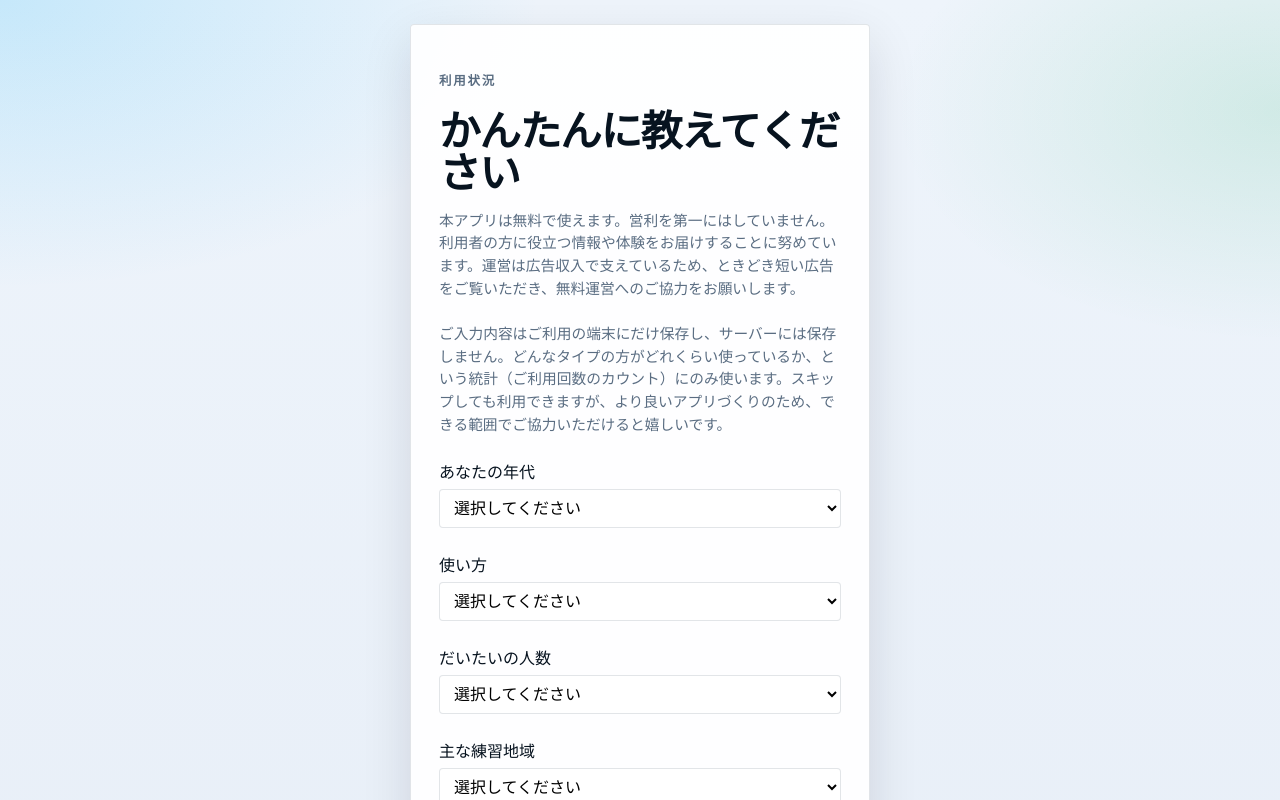
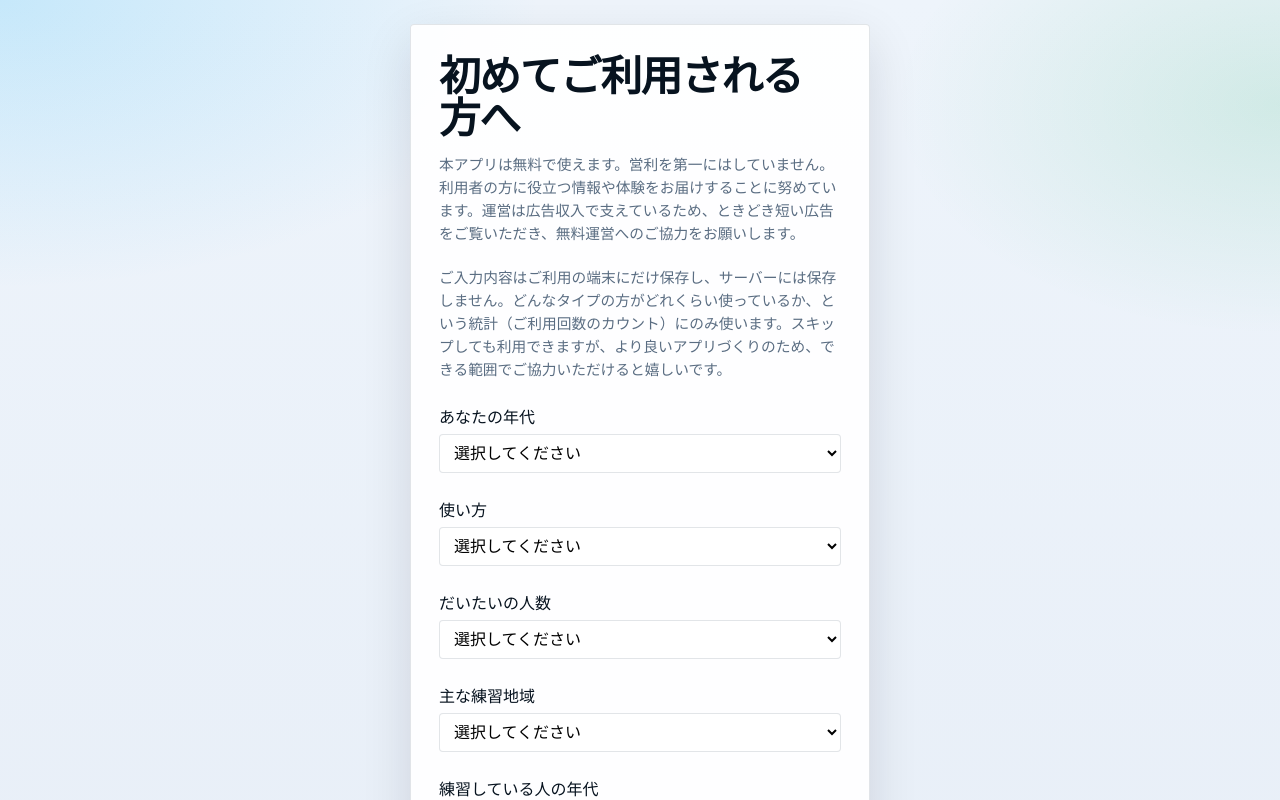
Before and after one commit to naokipinetreebay-wq/saccadeTR, a Next.js app: page /saccade/ in a window 1280 px wide. Both pictures are taken after a click on the button "ルームを作成". Shown: the top 800 px of the page. Built offline with nearby package versions, Linux system fonts and the light colour scheme.

Commit message:
Retitle the usage profile gate for first-time visitors.
Co-authored-by: Cursor <cursoragent@cursor.com>

```diff
--- a/src/components/ProfileGate.tsx
+++ b/src/components/ProfileGate.tsx
@@ -142,8 +142,7 @@ export function ProfileGate({ onDone }: { onDone: () => void }) {
   return (
     <main className="home">
       <div className="home-card">
-        <p className="eyebrow">利用状況</p>
-        <h1>かんたんに教えてください</h1>
+        <h1>初めてご利用される方へ</h1>
         <p className="muted">
           本アプリは無料で使えます。営利を第一にはしていません。利用者の方に役立つ情報や体験をお届けすることに努めています。運営は広告収入で支えているため、ときどき短い広告をご覧いただき、無料運営へのご協力をお願いします。
         </p>
```
